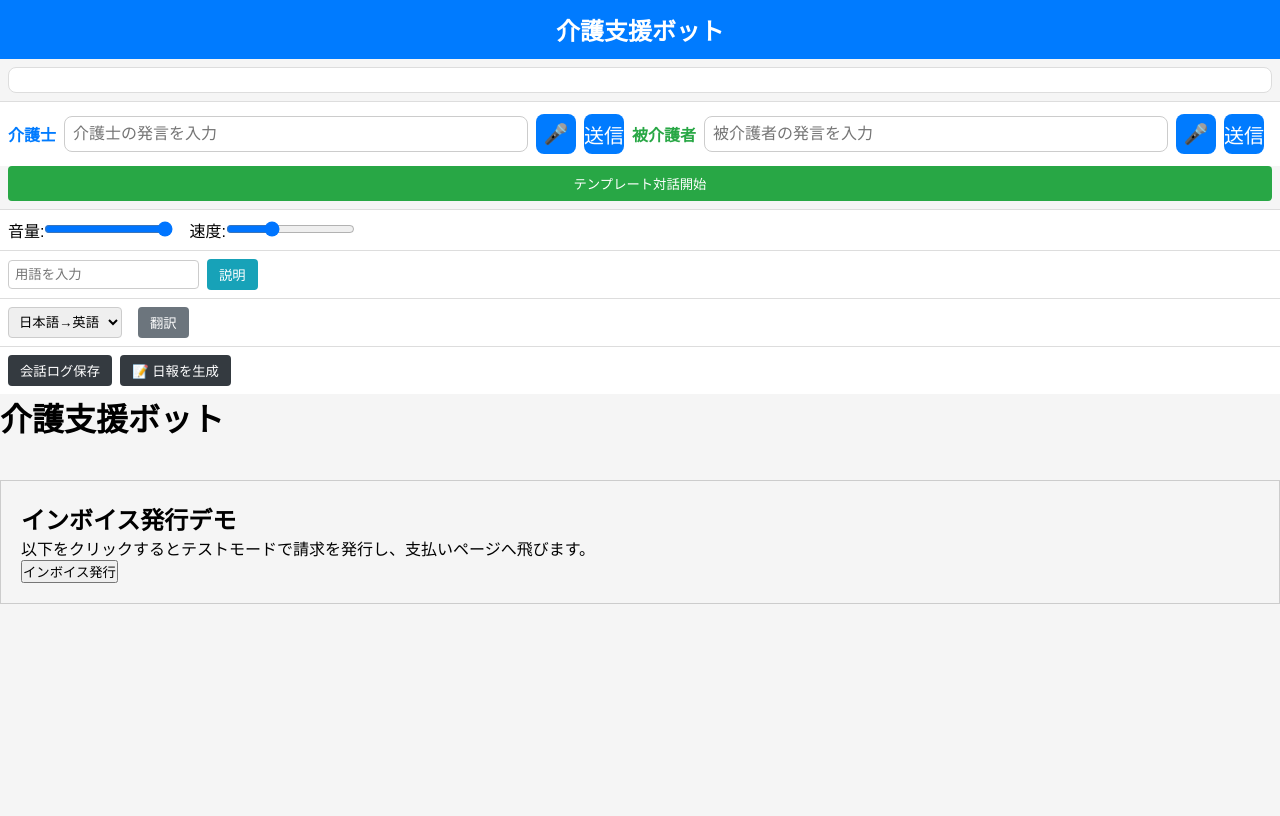
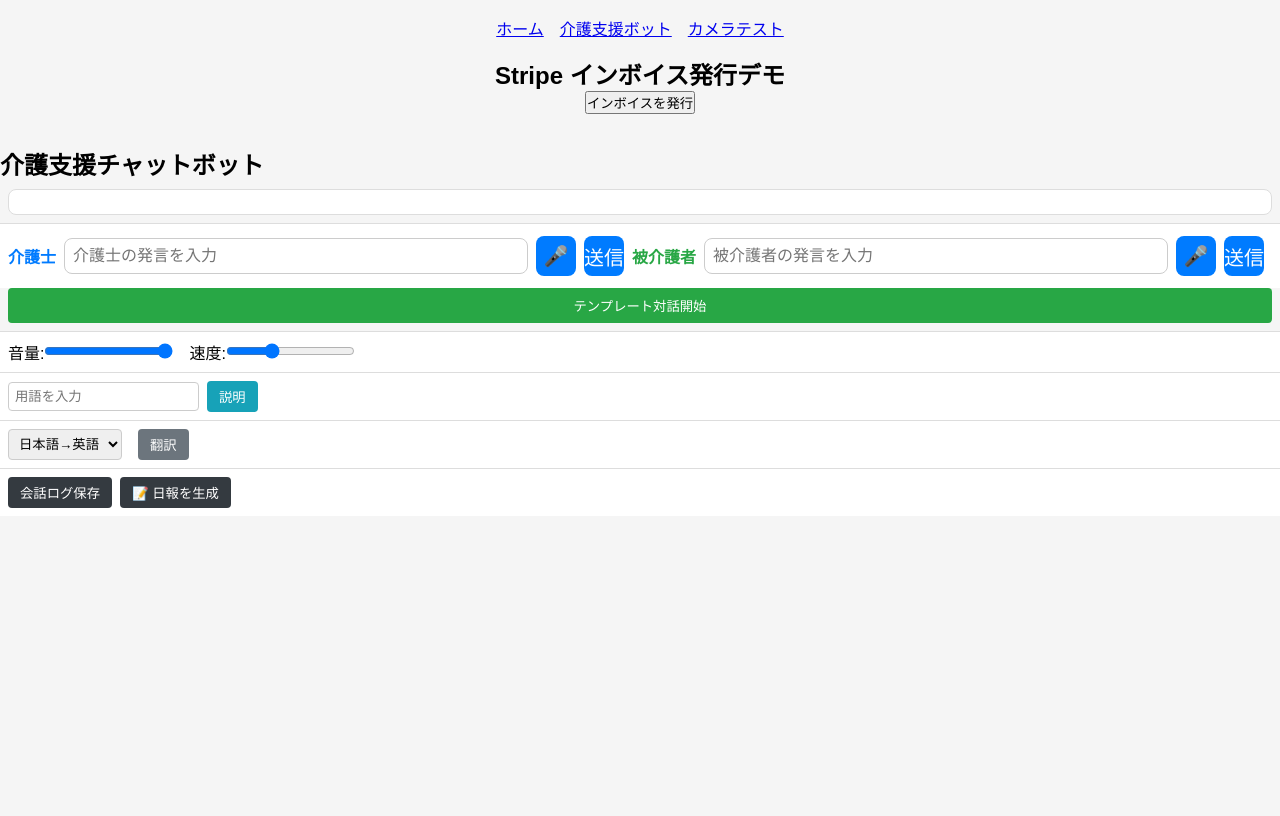
Before and after one commit to MitsunoriFukuchi692/CareBotAndInvoice_New, a Flask app: page /camera-test/ in a window 1280 px wide. Before the commit the page ends 604 px from the top, so only its background shows below. Run offline with Flask 3, Linux system fonts and the light colour scheme; parts of the project's set-up code (start-up, migrations or seed data) failed here and were passed over.

Commit message:
Merge all UI parts and add Camera Test button

```diff
--- a/templates/index.html
+++ b/templates/index.html
@@ -2,25 +2,34 @@
 <html lang="ja">
 <head>
   <meta charset="UTF-8" />
-  <title>AIみまくんトップ</title>
-</head>
-</html>
-<!DOCTYPE html>
-<html lang="ja">
-<head>
-  <meta charset="UTF-8">
-  <meta name="viewport" content="width=device-width, initial-scale=1">
-  <title>介護支援チャットボット</title>
+  <meta name="viewport" content="width=device-width, initial-scale=1" />
+  <title>AIみまくん＋インボイスデモ</title>
   <link rel="stylesheet" href="{{ url_for('static', filename='css/styles.css') }}">
 </head>
 <body>
+  <!-- ナビゲーション -->
   <header>
-    <h1 id="chat-header">介護支援ボット</h1>
+    <nav style="display:flex; justify-content:center; gap:1rem; margin:1rem 0;">
+      <a href="/" class="btn btn-primary">ホーム</a>
+      <a href="/ja/" class="btn btn-primary">介護支援ボット</a>
+      <a href="/camera-test/" class="btn btn-outline-secondary">カメラテスト</a>
+    </nav>
   </header>
+
   <main>
-    <div id="chat-container">
+    <!-- Stripe 請求デモ -->
+    <section id="invoice-demo" style="text-align:center; margin-bottom:2rem;">
+      <h2>Stripe インボイス発行デモ</h2>
+      <form method="POST" action="/create_invoice">
+        <button type="submit" class="btn btn-success">インボイスを発行</button>
+      </form>
+    </section>
+
+    <!-- 介護支援チャットボット -->
+    <section id="chat-ui">
+      <h2>介護支援チャットボット</h2>
       <div id="chat-window">
-        <!-- メッセージが追加されます -->
+        <!-- メッセージがここに追加されます -->
       </div>
 
       <div class="input-panel">
@@ -62,34 +71,9 @@
         <button id="save-log-btn">会話ログ保存</button>
         <button id="daily-report-btn">📝 日報を生成</button>
       </div>
-    </div>
+    </section>
   </main>
+
   <script src="{{ url_for('static', filename='js/chatbot.v3.js') }}"></script>
 </body>
 </html>
-<!DOCTYPE html>
-<html lang="ja">
-<head>
-  <meta charset="UTF-8">
-  <meta name="viewport" content="width=device-width, initial-scale=1.0">
-  <title>AIみまくん＋インボイスデモ</title>
-  <!-- CSSやスクリプトは既存のものを引き継いでください -->
-</head>
-<body>
-  <h1>介護支援ボット</h1>
-
-  <!-- 既存のチャットUI -->
-  <div id="chat-ui">
-    <!-- ...ここに元々のチャットHTMLが入ります... -->
-  </div>
-
-  <!-- 追加：インボイス発行 -->
-  <section id="invoice-area" style="margin:40px 0; padding:20px; border:1px solid #ccc;">
-    <h2>インボイス発行デモ</h2>
-    <p>以下をクリックするとテストモードで請求を発行し、支払いページへ飛びます。</p>
-    <form action="/create_invoice" method="post">
-      <button type="submit">インボイス発行</button>
-    </form>
-  </section>
-</body>
-</html>
```
